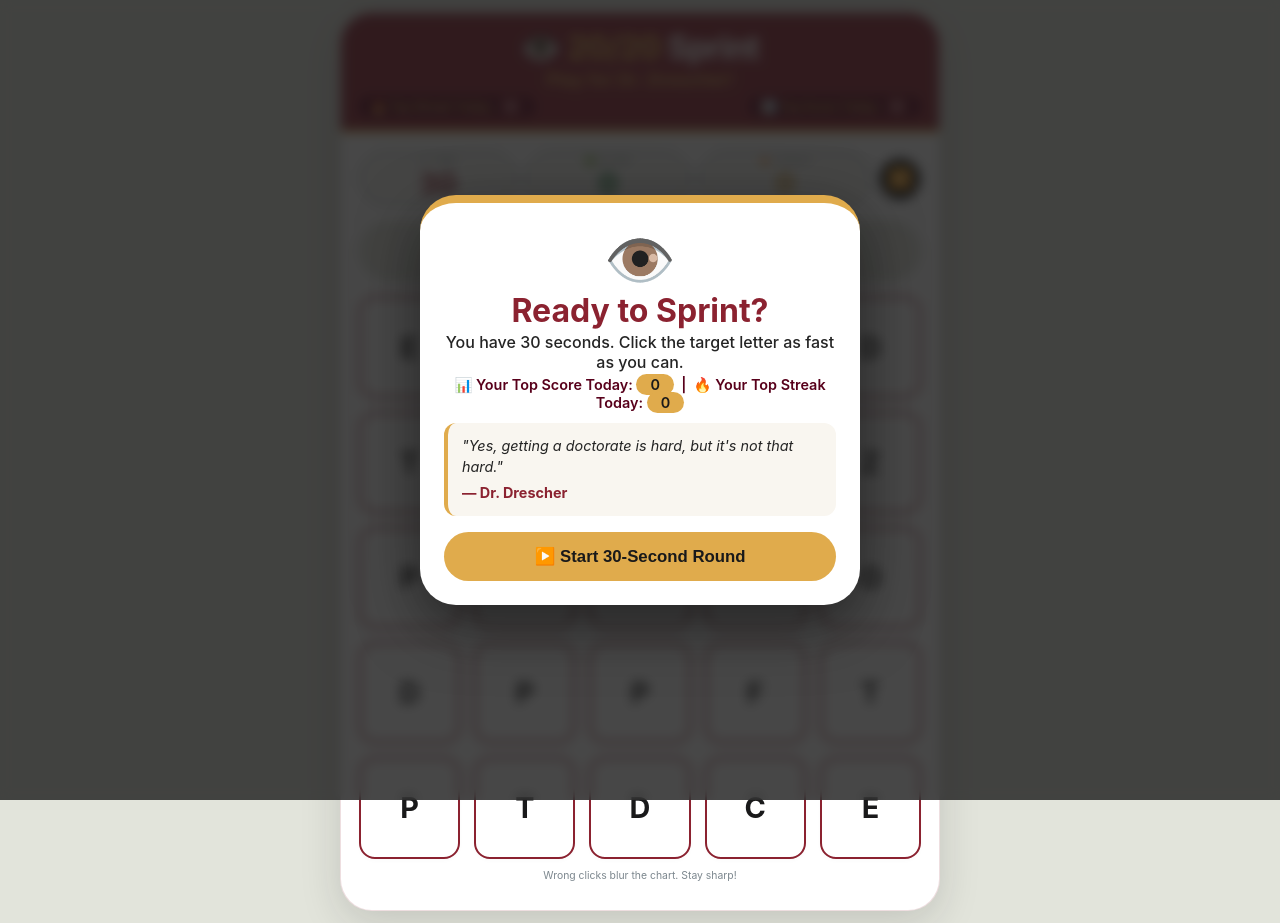
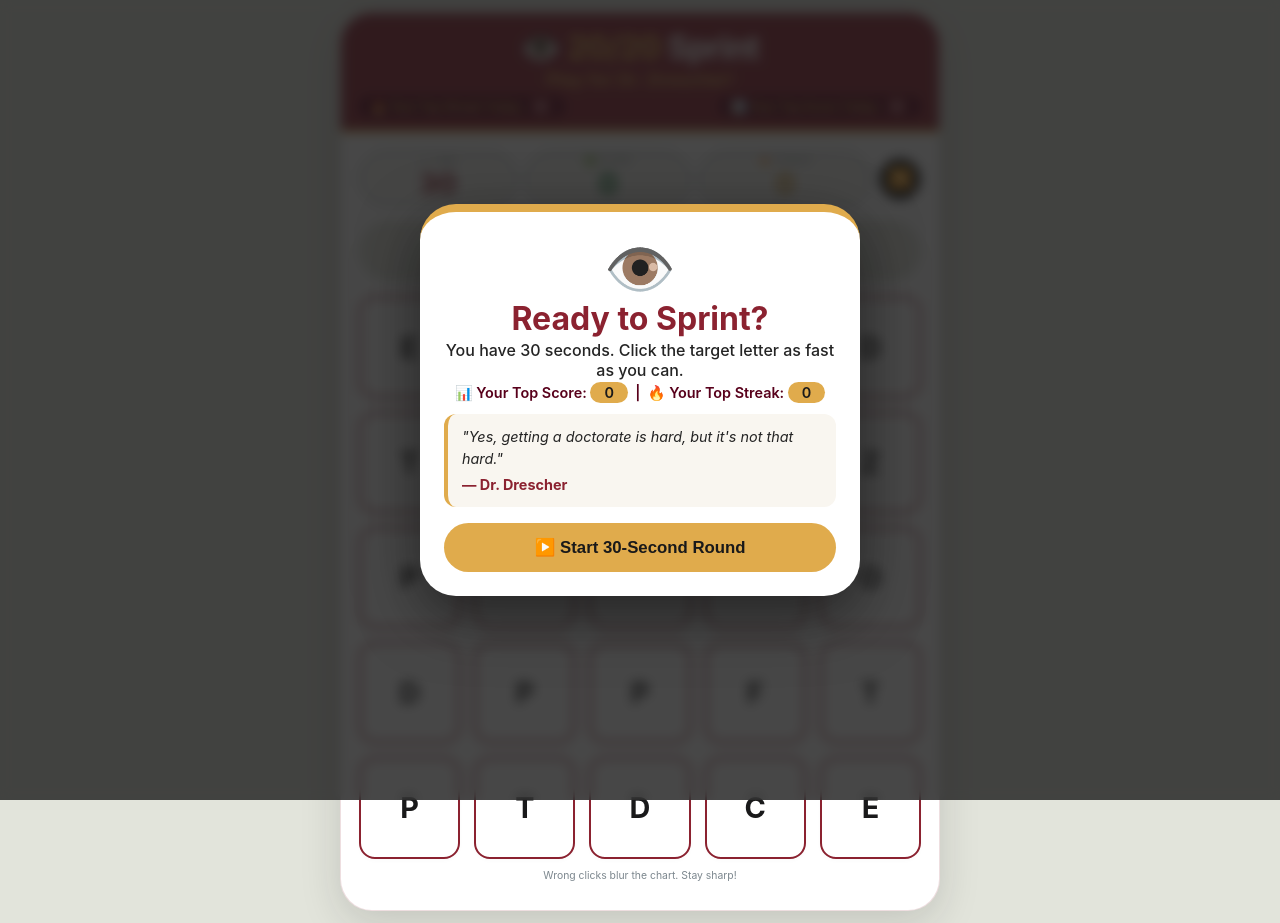
Before and after one commit to mdrose2/drdrescherfund, a plain HTML site: page index.html in a window 1280 px wide. Drawn offline with Linux system fonts and the light colour scheme.

Commit message:
Updated index.html
Minor language tweaks to clarify that the top score belongs to the individual user and not all players.

```diff
--- a/index.html
+++ b/index.html
@@ -408,8 +408,8 @@
             <h1>👁️ <span>20/20</span> Sprint</h1>
             <div class="subtitle">Play for Dr. Drescher!</div>
             <div class="sub">
-                <span class="high-score-badge">🔥 Top Streak Today: <span id="hsStreak">0</span></span>
-                <span class="high-score-badge">📊 Top Score Today: <span id="hsScore">0</span></span>
+                <span class="high-score-badge">🔥 Your Top Streak Today: <span id="hsStreak">0</span></span>
+                <span class="high-score-badge">📊 Your Top Score Today: <span id="hsScore">0</span></span>
             </div>
         </div>
 
@@ -674,7 +674,7 @@
 
                 const scoreHTML = showScore ? `<div class="score-display">Score: ${score}</div>` : '';
                 const highScoreHTML = showHighScore ?
-                    `<div class="high-score-end">📊 Your Top Score Today: <span>${currentHighScore}</span> &nbsp;|&nbsp; 🔥 Your Top Streak Today: <span>${currentHighStreak}</span></div>` :
+                    `<div class="high-score-end">📊 Your Top Score: <span>${currentHighScore}</span> &nbsp;|&nbsp; 🔥 Your Top Streak: <span>${currentHighStreak}</span></div>` :
                     '';
                 const quoteHTML = showQuote ? `
                     <div class="quote-block">
```
